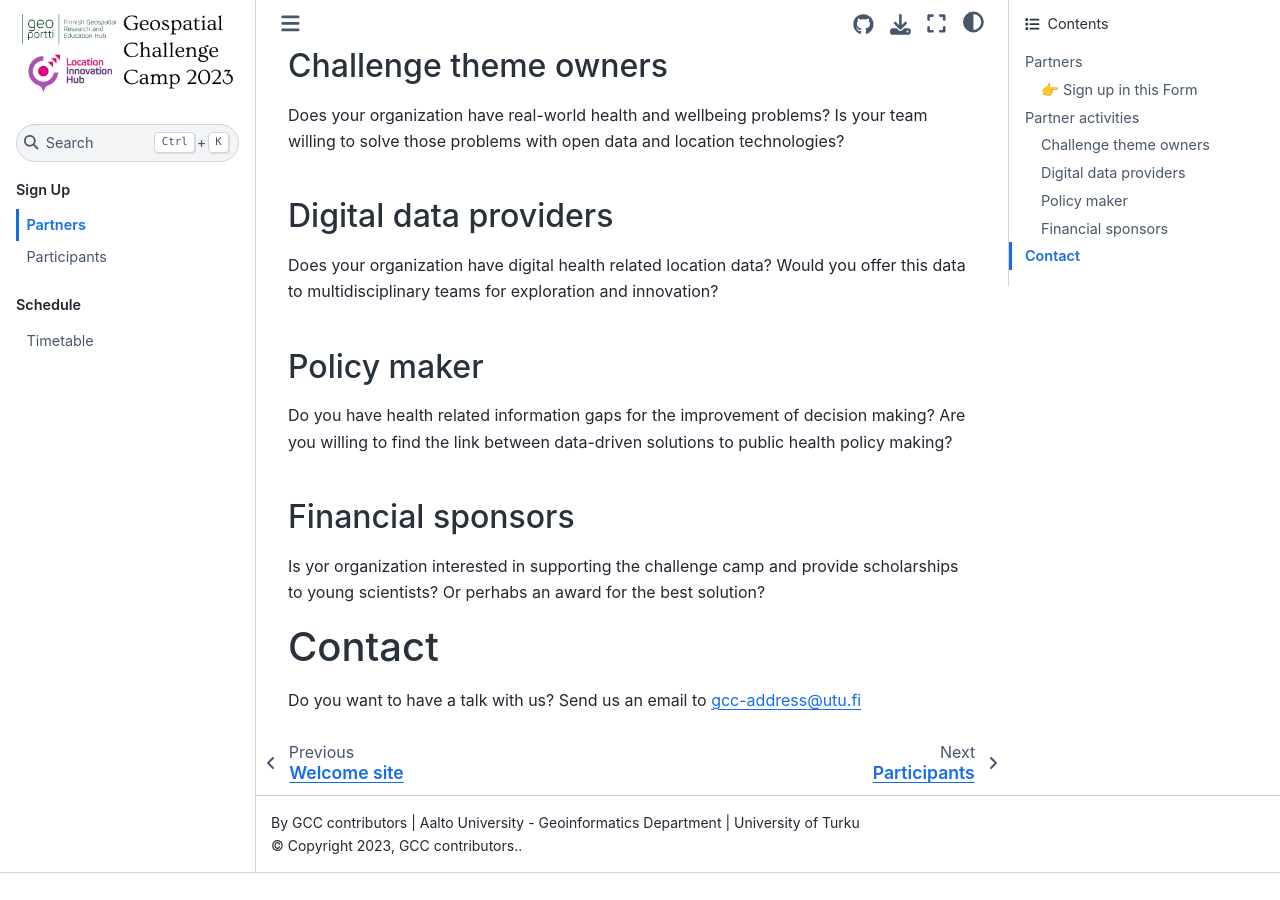
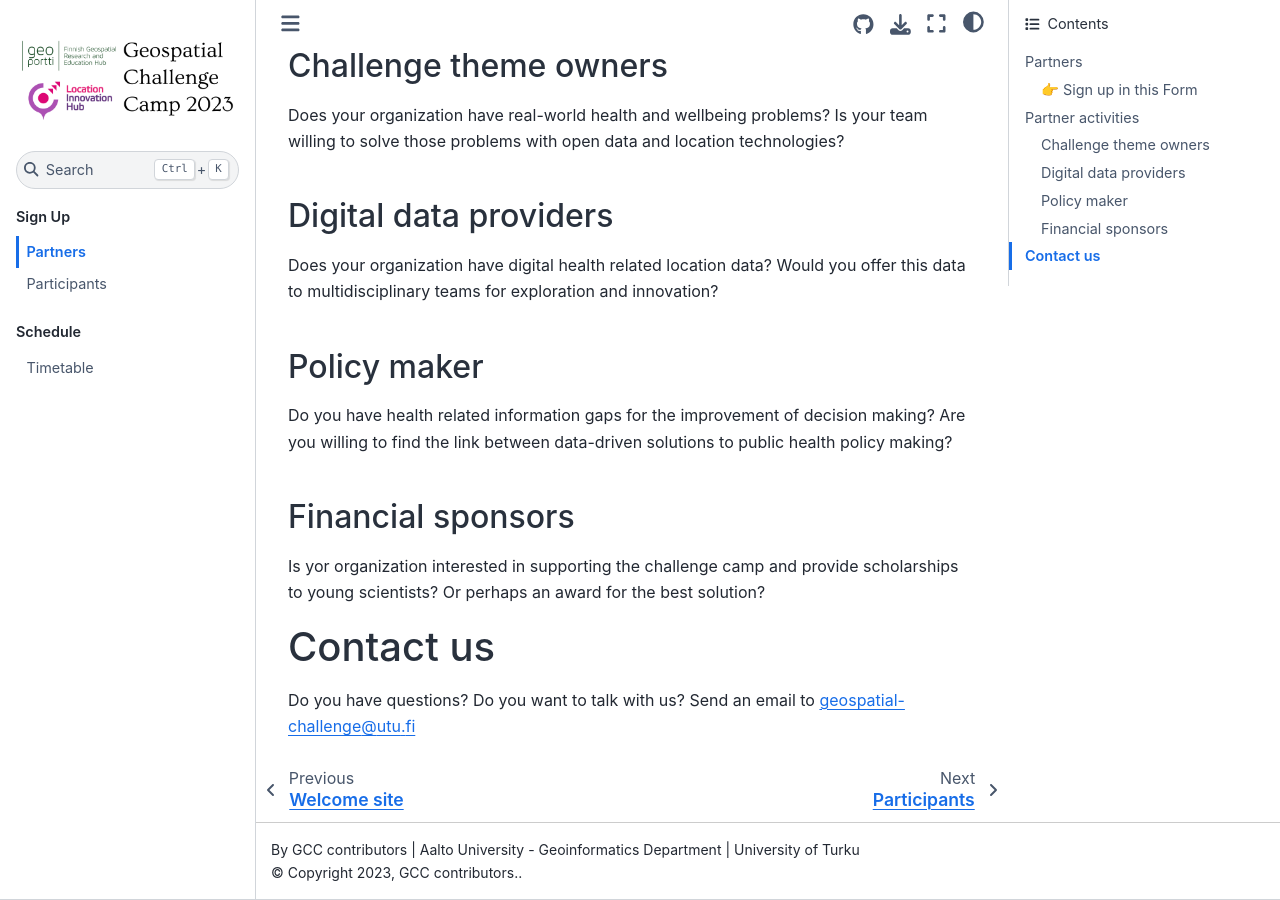
Before and after one commit to suviryttari/geospatial-challenge-camp, a Sphinx documentation site: the page built from source/sites/partners.rst, in a window 1280 px wide and 900 px high, scrolled down 797 px. Built offline with Sphinx 7.4.7 and the Sphinx Book theme 1.1.4, drawn with Linux system fonts in a browser that asks for light colours; before the commit the page ends 1670 px from its top, so only the background shows below that.

Commit message:
update partners

```diff
--- a/source/sites/partners.rst
+++ b/source/sites/partners.rst
@@ -9,7 +9,7 @@
 to work together with multidisciplinary team in this 10-week course
 during September-December 2023.
 
-👉 `Sign up in this Form <https://www.geoportti.fi/>`_
+👉 `Sign up in this Form <https://forms.gle/Emo8MP8SNZfvcxqJ8>`_
 --------------------------------------------------------
 
 .. admonition:: Deadline
@@ -38,9 +38,9 @@
 Financial sponsors
 -------------------
 Is yor organization interested in supporting the challenge camp and provide scholarships
-to young scientists? Or perhabs an award for the best solution?
+to young scientists? Or perhaps an award for the best solution?
 
 
-Contact
-========
-Do you want to have a talk with us? Send us an email to gcc-address@utu.fi
+Contact us
+============
+Do you have questions? Do you want to talk with us? Send an email to geospatial-challenge@utu.fi
```
